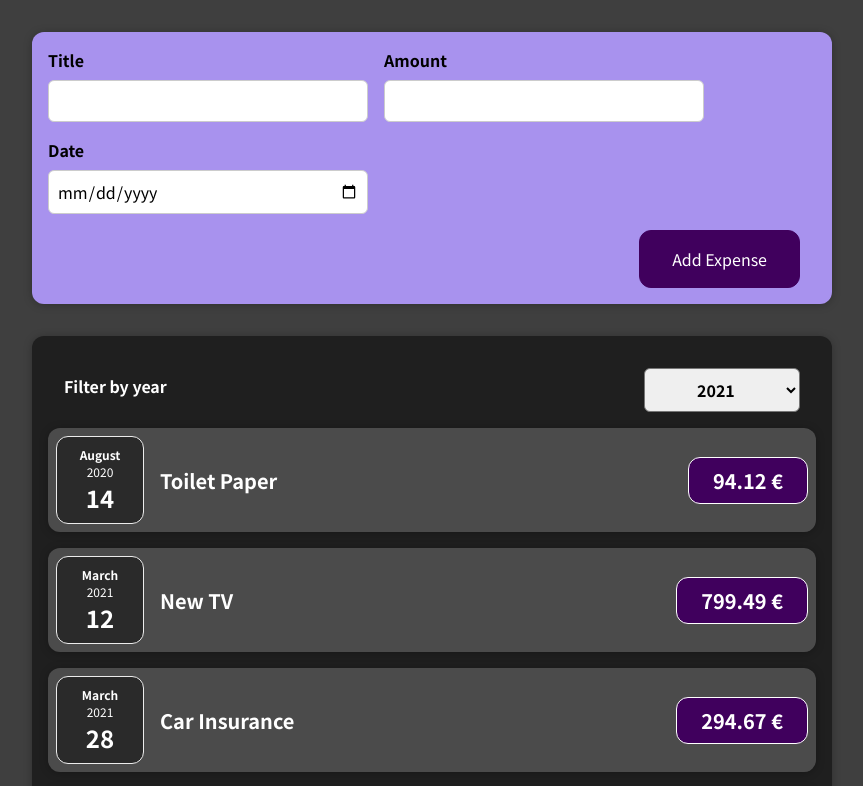
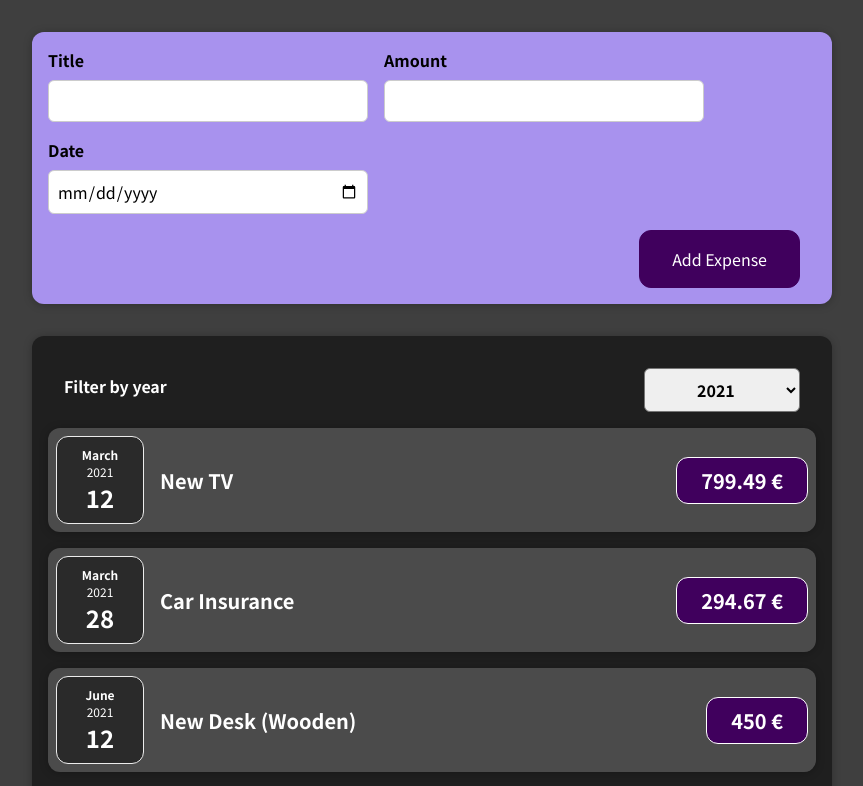
Before and after one commit to Jean-f-05/react-app-proj, a React (Create React App) app: page / in a window 1280 px wide. Shown: the top 786 px of the page, without its empty margins (208-1071 px from the left). Built offline with nearby package versions, Linux system fonts and the light colour scheme.

Commit message:
added stateful list expense

```diff
--- a/src/App.js
+++ b/src/App.js
@@ -1,9 +1,8 @@
-import React from "react";
+import React, { useState } from "react";
 import Expenses from "./components/Expenses/Expenses";
 import NewExpense from "./components/NewExpense/NewExpense";
 
-function App() {
-  const expenses = [
+const INITIAL_EXPENSES = [
   {
     id: "e1",
     title: "Toilet Paper",
@@ -25,9 +24,13 @@ function App() {
   },
 ];
 
+function App() {
+  const [expenses, setExpenses] = useState(INITIAL_EXPENSES);
+
   const addExpenseHandler = (expense) => {
-    console.log("IN APP JS");
-    console.log(expense);
+    setExpenses((prevExpenses) => {
+      return [expense, ...prevExpenses];
+    });
   };
 
   return (
--- a/src/components/Expenses/Expenses.js
+++ b/src/components/Expenses/Expenses.js
@@ -12,6 +12,13 @@ function Expenses(data) {
     console.log(year);
   };
 
+  const expenseYears = data.items.filter(
+    (expense) =>
+      expense.date.toLocaleString("en-US", { year: "numeric" }) === year
+  );
+
+  console.log(data);
+
   return (
     <div>
       <Card className="expenses">
@@ -19,26 +26,14 @@ function Expenses(data) {
           selected={year}
           onFilterExpenseChange={saveFilterDatehandler}
         />
-        <ExpenseItem
-          title={data.items[0].title}
-          amount={data.items[0].amount}
-          date={data.items[0].date}
-        />
-        <ExpenseItem
-          title={data.items[1].title}
-          amount={data.items[1].amount}
-          date={data.items[1].date}
-        />
-        <ExpenseItem
-          title={data.items[2].title}
-          amount={data.items[2].amount}
-          date={data.items[2].date}
-        />
-        <ExpenseItem
-          title={data.items[3].title}
-          amount={data.items[3].amount}
-          date={data.items[3].date}
-        />
+        {expenseYears.map((expense) => (
+          <ExpenseItem
+            key={expense.id}
+            title={expense.title}
+            amount={expense.amount}
+            date={expense.date}
+          />
+        ))}
       </Card>
     </div>
   );
```
Also changed, not shown: 1 other file (tests, documents, lock files or other folders). Lines whose indentation alone changed are shown as unchanged.
